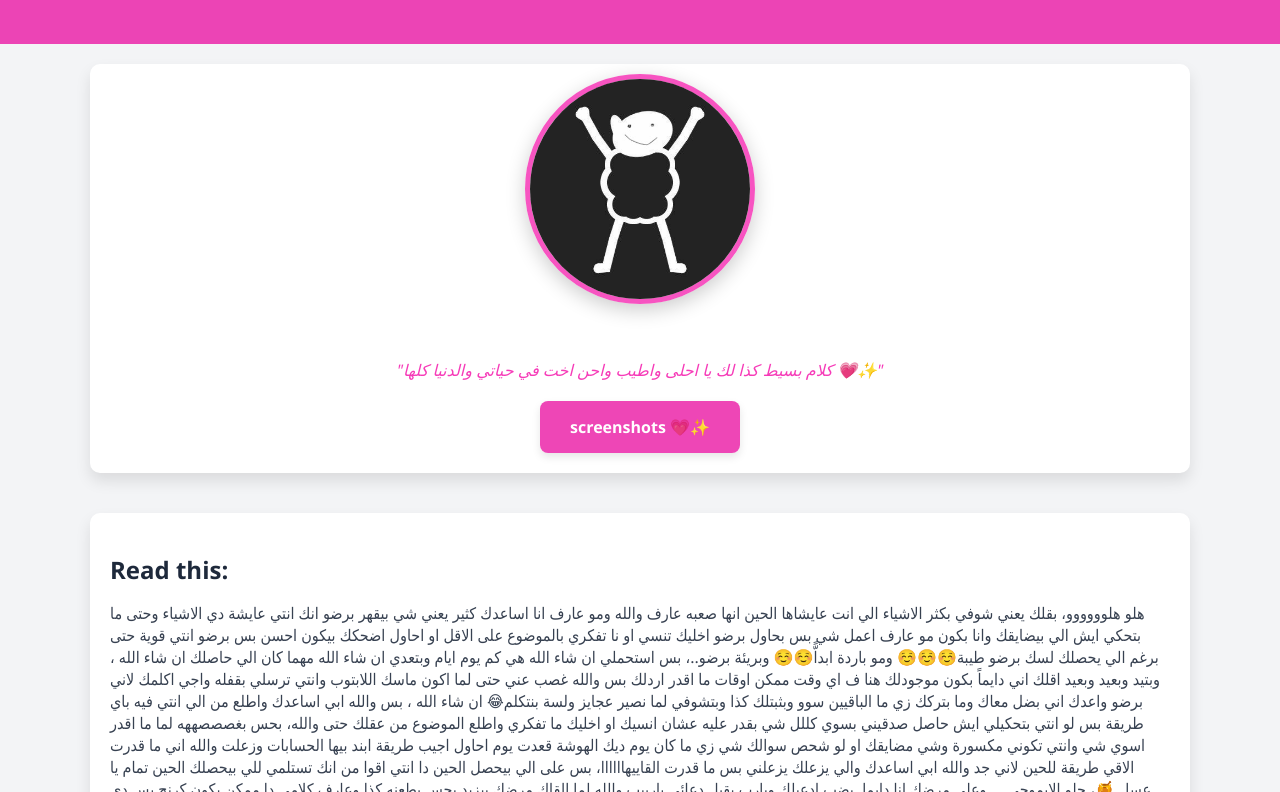
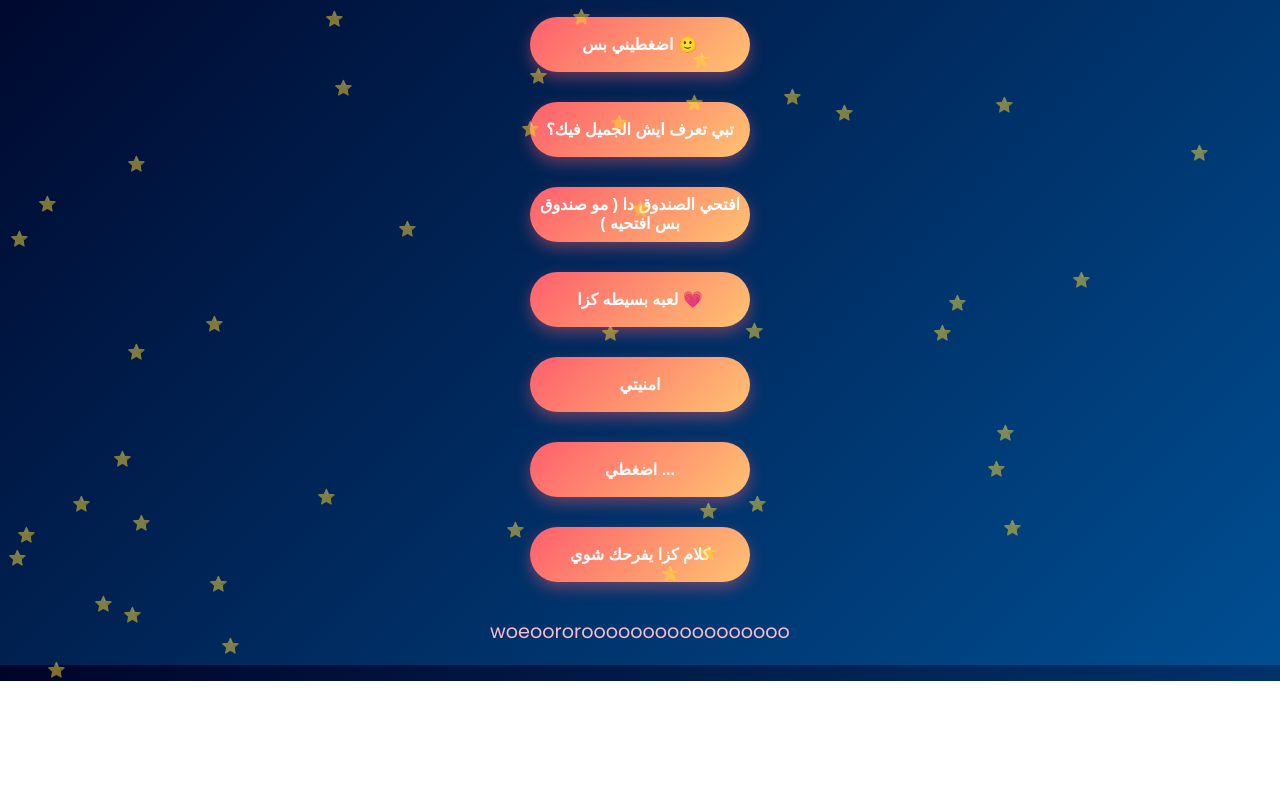
Before and after one commit to shaheen101sec/my-sister, a plain HTML site: page index.html in a window 1280 px wide. Shown: the part 135-927 px from the top of the page. After the commit the page ends 816 px from the top, so only its background shows below. Drawn offline with Linux system fonts and the light colour scheme.

Commit message:
Update index.html

```diff
--- a/index.html
+++ b/index.html
@@ -3,235 +3,189 @@
 <head>
     <meta charset="UTF-8">
     <meta name="viewport" content="width=device-width, initial-scale=1.0">
-    <meta name="description" content="a little gift for you my best sister 💗💗">
-    <title>love you my sister</title>
+    <meta name="description" content="I will love you for the rest of my life.">
+    <title>Be Happy, My Sister</title>
     <style>
-        /* General Styles */
+        /* Global Styles */
+        @import url('https://fonts.googleapis.com/css2?family=Dancing+Script:wght@600&family=Poppins:wght@400;600&display=swap');
+
         body {
-            font-family: 'Segoe UI', Tahoma, Geneva, Verdana, sans-serif;
+            margin: 0;
+            height: 100vh;
+            overflow: hidden;
+            display: flex;
+            flex-direction: column;
+            justify-content: center;
+            align-items: center;
+            background: linear-gradient(135deg, #000428, #004e92);
+            color: #ffffff;
+            font-family: 'Poppins', sans-serif;
+        }
+
+        h1, h3 {
             margin: 0;
             padding: 0;
-            background-color: #f3f4f6;
-            color: #374151;
-            overflow-x: hidden;
-        }
-        header {
-            background-color: #ec29abdc;
-            color: #f1f5f9;
             text-align: center;
-            padding: 30px 10px;
-        }
-        header h1 {
-            margin: 0;
-            font-size: 3rem;
-        }
-        nav {
-            background-color: #4b5563;
-            padding: 10px;
-            display: flex;
-            justify-content: center;
-        }
-        nav a {
-            color: #e5e7eb;
-            text-decoration: none;
-            margin: 0 15px;
-            font-weight: bold;
-            transition: color 0.3s ease-in-out;
-        }
-        nav a:hover {
-            color: #60a5fa;
-        }
-        .container {
-            max-width: 1100px;
-            margin: auto;
-            padding: 20px;
-        }
-        section {
-            margin-bottom: 40px;
-            padding: 20px;
-            background: #ffffff;
-            border-radius: 10px;
-            box-shadow: 0px 8px 15px rgba(0, 0, 0, 0.1);
-            opacity: 0;
-            transform: translateY(30px);
-            animation: fadeIn 1s ease-in-out forwards;
-        }
-        h2 {
-            color: #1e293b;
-            margin-bottom: 10px;
-        }
-        .profile-pic {
-            text-align: center;
-        }
-        .profile-pic img {
-            width: 220px;
-            height: 220px;
-            border-radius: 50%;
-            object-fit: cover;
-            margin-bottom: 20px;
-            border: 5px solid #f63bb8de;
-            box-shadow: 0px 6px 20px rgba(0, 0, 0, 0.2);
-            animation: bounce 2s infinite;
-        }
-        .skills ul {
-            list-style: none;
-            padding: 0;
-        }
-        .skills ul li {
-            background: #dbeafe;
-            margin: 5px 0;
-            padding: 10px;
-            border-radius: 5px;
-            font-size: 1.1rem;
-            color: #1e3a8a;
-            font-weight: bold;
-        }
-        .motivational {
-            font-style: italic;
-            color: #f63bb8;
-            text-align: center;
-            margin-top: 20px;
-            animation: fadeIn 2s ease-in-out forwards;
-        }
-        #sis {
-	    border-radius: 5cm;
-	    background-color: #ec29abdc;
-	    }
-        .social-links {
-            display: flex;
-            gap: 15px;
-            justify-content: center;
-            margin-top: 20px;
-        }
-        .social-links a {
-            text-decoration: none;
-            font-weight: bold;
-            color: #1e293b;
-            background-color: #dbeafe;
-            padding: 10px 20px;
-            border-radius: 5px;
-            box-shadow: 0px 4px 8px rgba(0, 0, 0, 0.1);
-            transition: background-color 0.3s ease-in-out, color 0.3s ease-in-out;
-        }
-        .social-links a:hover {
-            background-color: #60a5fa;
-            color: #ffffff;
-        }
-.service-button {
-            text-align: center;
-            margin-top: 20px;
-        }
-        .service-button a {
-            display: inline-block;
-            text-decoration: none;
-            font-weight: bold;
-            color: #ffffff;
-            background-color: #ec29abdc;
-            padding: 15px 30px;
-            border-radius: 8px;
-            box-shadow: 0px 4px 8px rgba(0, 0, 0, 0.1);
-            transition: background-color 0.3s ease-in-out, transform 0.2s;
-        }
-        .service-button a:hover {
-            background-color: #ec29abdc;
-            transform: translateY(-5px);
+            animation: fadeIn 2s ease-in-out;
         }
 
-        /* Animations */
+        h1 {
+            font-size: 3.5rem;
+            font-family: 'Dancing Script', cursive;
+            color: #ff99cc;
+            text-shadow: 2px 4px 6px rgba(0, 0, 0, 0.4);
+        }
+
+        h3 {
+            font-size: 1.6rem;
+            color: #fbd3e9;
+            margin-top: 10px;
+        }
+
+        /* Button Styles */
+        button {
+            position: relative;
+            background: linear-gradient(135deg, #ff5f6d, #ffc371); /* Smooth gradient */
+            color: white;
+            font-size: 16px;
+            font-weight: bold;
+            width: 220px;
+            height: 55px;
+            border: none;
+            border-radius: 30px;
+            cursor: pointer;
+            margin: 15px;
+            overflow: hidden;
+            box-shadow: 0 6px 15px rgba(255, 95, 109, 0.4);
+            transition: transform 0.3s ease, box-shadow 0.3s ease;
+        }
+
+        button:hover {
+            transform: scale(1.1);
+            box-shadow: 0 10px 20px rgba(255, 95, 109, 0.6);
+        }
+
+        button:active {
+            transform: scale(0.95);
+        }
+
+        /* Ripple Effect */
+        button::after {
+            content: '';
+            position: absolute;
+            top: 50%;
+            left: 50%;
+            width: 0;
+            height: 0;
+            background: rgba(255, 255, 255, 0.5);
+            border-radius: 50%;
+            transform: translate(-50%, -50%);
+            opacity: 0;
+            transition: width 0.5s ease, height 0.5s ease, opacity 0.5s ease;
+        }
+
+        button:active::after {
+            width: 300px;
+            height: 300px;
+            opacity: 0;
+            transition: width 0.8s ease, height 0.8s ease, opacity 0.8s ease;
+        }
+
+        /* Fade-in Animation */
         @keyframes fadeIn {
-            0% {
+            from {
                 opacity: 0;
-                transform: translateY(30px);
             }
-            100% {
+            to {
                 opacity: 1;
-                transform: translateY(0);
-            }
-        }
-        @keyframes bounce {
-            0%, 100% {
-                transform: translateY(0);
-            }
-            50% {
-                transform: translateY(-10px);
-            }
-        }
-        /* Animations */
-        @keyframes fadeIn {
-            0% {
-                opacity: 0;
-                transform: translateY(30px);
-            }
-            100% {
-                opacity: 1;
-                transform: translateY(0);
-            }
-        }
-        @keyframes bounce {
-            0%, 100% {
-                transform: translateY(0);
-            }
-            50% {
-                transform: translateY(-10px);
             }
         }
 
-        /* Section-specific Animations */
-        section:nth-child(1) {
-            animation-delay: 0.1s;
+                /* Starry Background */
+                .star {
+            position: absolute;
+            font-size: 15px;
+            animation: twinkle 2s infinite ease-in-out;
+            cursor: pointer;
         }
-        section:nth-child(2) {
-            animation-delay: 0.2s;
+
+        @keyframes twinkle {
+            0%, 100% {
+                opacity: 1;
+            }
+            50% {
+                opacity: 0.5;
+            }
         }
-        section:nth-child(3) {
-            animation-delay: 0.3s;
-        }
-        section:nth-child(4) {
-            animation-delay: 0.4s;
+
+        /* Footer Text */
+        .footer-text {
+            margin-top: 20px;
+            font-size: 1.2rem;
+            color: #f8bbd0;
+            animation: fadeIn 3s ease-in-out;
         }
     </style>
 </head>
 <body>
-    <header>
-        <h1>For you</h1>
-        <p>The best person in my life and my best sister</p>
-    </header>
+    <h1>Ich bin liebe dich, mein Schwester</h1>
+    <h3>I hope you will love it ❤️</h3>
 
-    <div class="container">
-        <section id="home" class="profile-pic">
-            <img src="sis.jpg" alt="love you">
-            <p class="motivational">
-                "كلام بسيط كذا لك يا احلى واطيب واحن اخت في حياتي والدنيا كلها 💗✨"
-            </p>
-            <div class="service-button">
-                <a href="scrn.html">screenshots 💗✨</a>
-            </div>
-        </section>
-        <section id="about">
-            <h2>Read this:</h2>
-            <p>
-هلو هلوووووو،
+    <!-- Interactive Buttons -->
+    <button onclick="showMessage('اولاً احببكككككككك، وثانياً يارب تعجبك الفكرة')">اضغطيني بس 🙂</button>
+    <button onclick="showMessage('كللللل شي ولما اقول كل شي ف يعني كل شي حرفياً وما دخلك، حنيتك طيبتك، ضحكتك, صوتك، شخصيتك كل شيييي')">تبي تعرف ايش الجميل فيك؟</button>
+    <button onclick="showMessage('بتعرفي، اكثر شي ابيه والله انك تكوني فرحانة وما تفكري ف ايييي شي يضايقك وتكوني دايماً كذا تضحكي ضحكتك الحلوة ديك،   ومهما سويتي لي وانتي متاضيقه اي كلام بتقوليه انا مسامحك فيه وما بيهمني')">افتحي الصندوق دا ( مو صندوق بس افتحيه )</button>
+    <button onclick="showMessage('جربي كذا تضغطي النجوم')">لعبه بسيطه كزا   💗</button>
+    <button onclick="showMessage('اولا: تكوني فرحانة دايمااااًً، ثانياً: انه نفضل مع بعض داايمااااا واقفين مع بعض وما يبعدنا شي يارببب')">امنيتي </button>
+    <button onclick="showMessage('احبببككككككككككككك يا حمارهه')">اضغطي ...</button>
+    <button onclick="sis()">كلام كزا يفرحك شوي</button>
 
-بقلك يعني شوفي بكثر الاشياء الي انت عايشاها الحين انها صعبه عارف والله ومو عارف انا اساعدك كثير يعني شي بيقهر برضو انك انتي عايشة دي الاشياء وحتى ما بتحكي ايش الي بيضايقك وانا بكون مو عارف اعمل شي بس بحاول برضو اخليك تنسي او نا تفكري بالموضوع على الاقل او احاول اضحكك بيكون احسن
-بس برضو انتي قوية حتى برغم الي يحصلك لسك برضو طيبة☺️☺️☺️ ومو باردة ابداًّ☺️☺️ وبريئة برضو..،
-بس استحملي ان شاء الله هي كم يوم ايام وبتعدي ان شاء الله مهما كان الي حاصلك ان شاء الله ، وبتيد وبعيد وبعيد اقلك اني دايماً بكون موجودلك هنا ف اي وقت ممكن اوقات ما اقدر اردلك بس والله غصب عني حتى لما اكون ماسك اللابتوب وانتي ترسلي بقفله واجي اكلمك لاني برضو واعدك اني بضل معاك وما بتركك زي ما الباقيين سوو وبثبتلك كذا وبتشوفي لما نصير عجايز ولسة بنتكلم😂 ان شاء الله ،
-بس والله ابي اساعدك واطلع من الي انتي فيه باي طريقة بس لو انتي بتحكيلي ايش حاصل صدقيني بسوي كللل شي بقدر عليه عشان انسيك او اخليك ما تفكري واطلع الموضوع من عقلك حتى والله،  بحس بغصصصههه لما ما اقدر اسوي شي وانتي تكوني مكسورة وشي مضايقك او لو شحص سوالك شي زي ما كان يوم ديك الهوشة قعدت يوم احاول اجيب طريقة ابند بيها الحسابات وزعلت والله اني ما قدرت الاقي طريقة للحين لاني جد والله ابي اساعدك والي يزعلك يزعلني بس ما قدرت القاييهاااااا،
-بس على الي بيحصل الحين دا انتي اقوا من انك تستلمي للي بيحصلك الحين تمام يا عسل 🍯،
-حلو الايموجي ...
-وعلى مرضك انا دايما. بضب ادعيلك ويارب يقبل دعائي يارببب والله لما القاك مرضك بيزيد بحس بطعنه كذا وعارف كلامي دا ممكن يكون كرنج بس دي حقايق ايش اقول يعني،
-وبعدين انسانه زيك كذا جميلة وحنونة وكل شي حلو في الدنيا فيك تكون زعلتنه كذا ما يرضيني،
-المهم يا حلوة ما تستسلمي وانا دايماً بضل جنبك واقيف معاك في اي ظرف وبوفي بوعدي تمام
-لانك برضو دايما بتقيفي معاي ولما افضفض تسمعيلي وما حصل زعلنا من بعض ولا شي زي كذا والله مكانتك عندي كبيرة اكبر من الي ممكن تتخيليه وبتفضل وبتكبر كل يوم وبضل مااك دايماً نزعل مع بعض نضحك نفرح مع بعض كل شي والله ما ابي الا انك تكوني مبسوطة وسعيدة ومرضك يروح او ياخي يخف على الاقل يارببب بس💗
-💗💗
-<br>
-احبككككككگ💗💗
-            </p>
-            <center><button id="sis" onclick="sis()">Click me 💗</button></center>
-    </div>
+    <div class="footer-text">woeoororooooooooooooooooo</div>
+
+    <script>
+        // Show a message when a button is clicked
+        function showMessage(message) {
+            alert(message);
+        }
+       // List of words for star alerts
+       const words = ["احبببككككككككككككك ", "يا حمارهه", "واثق فيك يا عسل", "اتفائلي شوي عشاني ولكككك", "انتي اقوى من كل شي ومن كل ظرف تمام يا حلوه", "هوهوهوهوهوهو", "خليكي عارفه اني راح اكون معاك دايماااااااا"];
+
+// Function to generate random positions
+function getRandomPosition() {
+    const width = window.innerWidth;
+    const height = window.innerHeight;
+    return {
+        x: Math.floor(Math.random() * width),
+        y: Math.floor(Math.random() * height),
+    };
+}
+
+// Function to create stars
+function createStars(count) {
+    for (let i = 0; i < count; i++) {
+        const star = document.createElement('div');
+        star.classList.add('star');
+        star.textContent = '⭐';
+        const { x, y } = getRandomPosition();
+        star.style.left = `${x}px`;
+        star.style.top = `${y}px`;
+
+        // Add click event to the star
+        star.addEventListener('click', () => {
+            const randomWord = words[Math.floor(Math.random() * words.length)];
+            alert(randomWord);
+        });
+
+        document.body.appendChild(star);
+    }
+}
+
+// Generate 100 stars
+createStars(50);
+
+function sis() {
+    window.open("https://shaheen101sec.github.io/my-sister/fad.html")
+}
+    </script>
 </body>
-<script>
-function sis() {
-	alert("💗💗 احبككككككگ احبككككككگ💗💗 احبككككككگ💗💗 احبككككككگ💗💗 احبككككككگ💗💗 احبككككككگ💗💗 احبككككككگ💗💗 احبككككككگ💗💗 احبككككككگ💗💗 احبككككككگ💗💗 احبككككككگ💗💗 احبككككككگ💗💗 احبككككككگ💗💗 احبككككككگ💗💗 احبككككككگ💗💗")
-}
-</script>
 </html>
```
